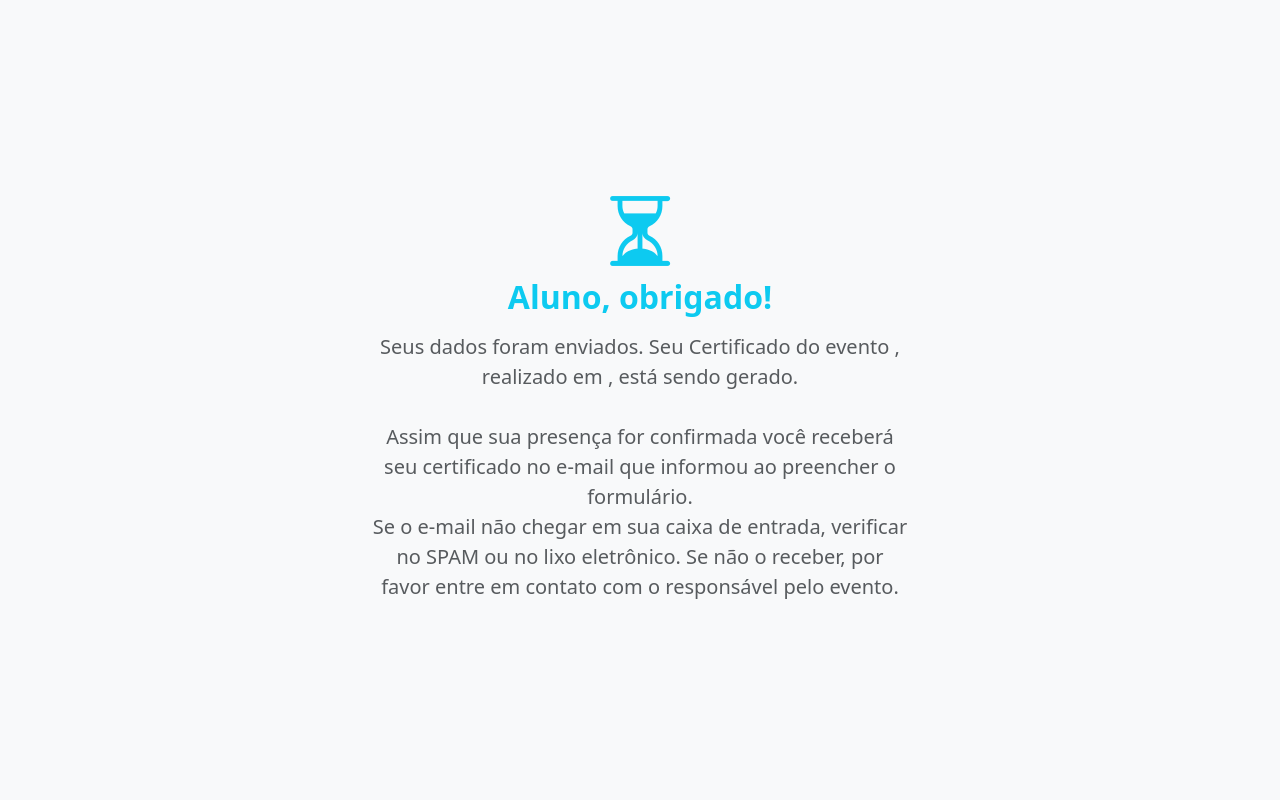
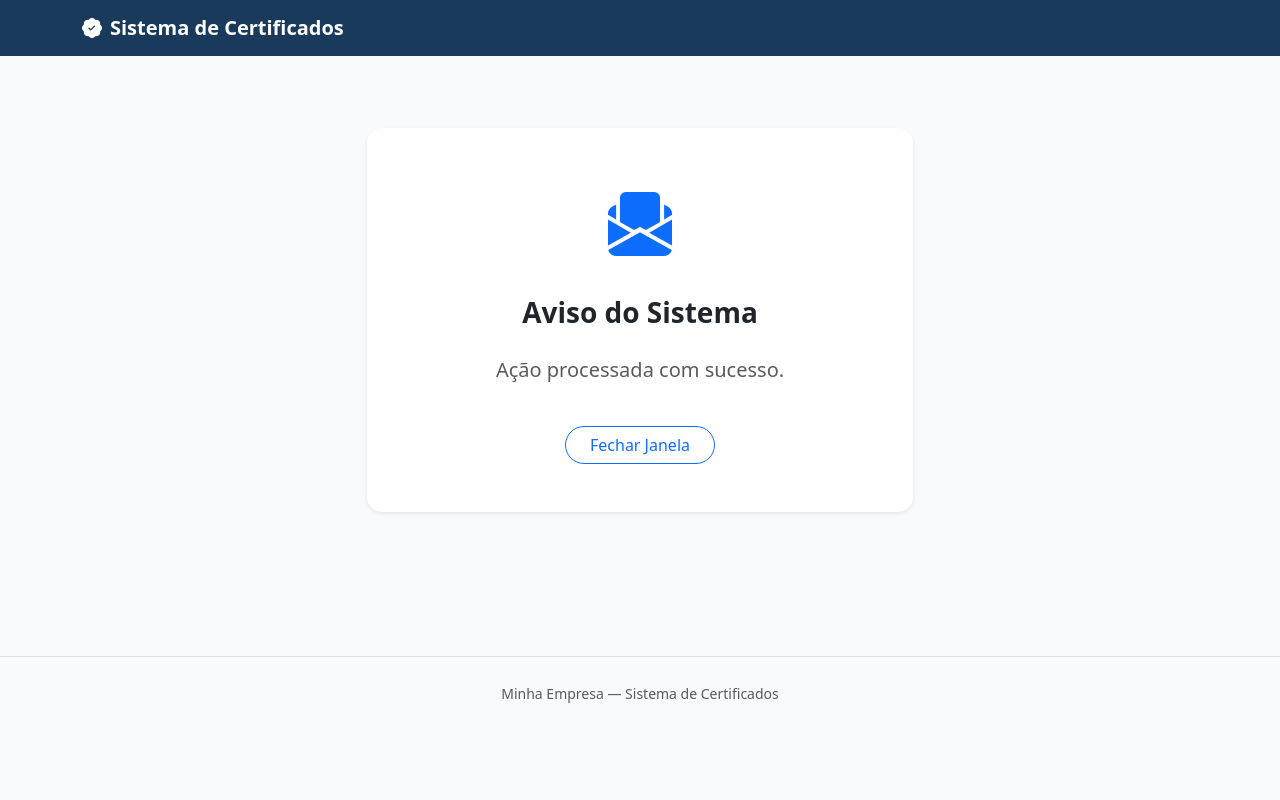
Before and after one commit to F-Bonin/app.gocertificado, a Django app: page /obrigado/ in a window 1280 px wide. Run offline with Django 5.2, Linux system fonts and the light colour scheme; parts of the project's set-up code (start-up, migrations or seed data) failed here and were passed over.

Commit message:
Implatado Lógica de envio do certificado lista de presença

```diff
--- a/apps/core/views.py
+++ b/apps/core/views.py
@@ -429,7 +429,7 @@ class TogglePresenceView(LoginRequiredMixin, View):
 
         # DISPARO AUTOMÁTICO (CELERY): Se o check-in foi habilitado e o aluno já possui
         # uma solicitação de certificado pendente, dispara a emissão assíncrona imediatamente.
-        if registration.attended and registration.status == Registration.Status.PENDING:
+        if registration.attended and registration.status == Registration.Status.PENDING and registration.is_requested:
             issue_certificate_task.delay(str(registration.id))
 
         # Retorna resposta JSON para atualização reativa na interface (JS)
@@ -494,7 +494,7 @@ class ToggleMassPresenceView(View):
             registrations.update(attended=new_status, checkin_at=now)
 
             if new_status:
-                for reg in registrations.filter(status='pending'):
+                for reg in registrations.filter(status='pending', is_requested=True):
                     issue_certificate_task.delay(str(reg.id))
 
             # Sênior Fix: Converte UTC para a hora local (America/Sao_Paulo) antes de formatar a string
@@ -524,7 +524,7 @@ class PublicTogglePresenceView(View):
         registration.checkin_at = timezone.now() if registration.attended else None
         registration.save(update_fields=['attended', 'checkin_at'])
 
-        if registration.attended and registration.status == Registration.Status.PENDING:
+        if registration.attended and registration.status == Registration.Status.PENDING and registration.is_requested:
             issue_certificate_task.delay(str(registration.id))
 
         # Sênior Fix: Converte UTC para a hora local (America/Sao_Paulo) antes de formatar a string
--- a/apps/registrations/models.py
+++ b/apps/registrations/models.py
@@ -85,6 +85,7 @@ class Registration(models.Model):
     )
 
     attended = models.BooleanField("Presença Confirmada", default=False)
+    is_requested = models.BooleanField("Certificado Solicitado", default=False)
     checkin_at = models.DateTimeField("Data/Hora do Check-in", null=True, blank=True)
     certificate_requested = models.BooleanField("Certificado Solicitado", default=False)
 
--- a/apps/registrations/views.py
+++ b/apps/registrations/views.py
@@ -12,51 +12,27 @@ from .forms import RegistrationForm
 
 
 class RegistrationCreateView(CreateView):
-    """Exibe e processa o formulário de solicitação de certificado do participante."""
+    """Exibe e processa o formulário de solicitação de certificado (PÓS-EVENTO)."""
     model = Registration
     form_class = RegistrationForm
     template_name = "registrations/form.html"
     success_url = reverse_lazy("registrations:registration_success")
-    is_pre_event = False  # Define se a view é de pré-evento
 
     def dispatch(self, request, *args, **kwargs):
-        """
-        Blindagem: Verifica se a solicitação de certificado está dentro do período permitido.
-        """
         course = get_object_or_404(Course, slug=self.kwargs['slug'])
-        now = timezone.now()
-
-        # Trava: Início da Solicitação (se definido)
-        if course.certificate_start and now < course.certificate_start:
-            return render(request, "registrations/time_locked.html", {
-                "course": course,
-                "action_type": "solicitação de certificado",
-                "lock_state": "early",
-                "target_date": course.certificate_start
-            }, status=403)
-
-        # Trava: Término da Solicitação (se definido)
-        if course.certificate_end and now > course.certificate_end:
-            return render(request, "registrations/time_locked.html", {
-                "course": course,
-                "action_type": "solicitação de certificado",
-                "lock_state": "late",
-                "target_date": course.certificate_end
-            }, status=403)
-
+        # Ajuste Sênior: certificate_end substituiu expires_at conforme CURRENT_STATE.md
+        if course.certificate_end and timezone.now() > course.certificate_end:
+            return HttpResponseForbidden(
+                "<div style='text-align:center; margin-top:50px; font-family:sans-serif;'>"
+                "<h2>A solicitação de certificado para este treinamento foi encerrada.</h2>"
+                "<p>O prazo limite para preenchimento deste formulário expirou.</p>"
+                "</div>"
+            )
         return super().dispatch(request, *args, **kwargs)
 
     def get_initial(self):
-        """
-        Preenche os dados iniciais do formulário baseando-se no curso encontrado via Slug.
-        Removido o uso de self.request.GET para evitar manipulação via Query String.
-        """
         initial = super().get_initial()
-
-        # Busca direta no banco de dados utilizando o Slug amigável da URL
         course = get_object_or_404(Course, slug=self.kwargs['slug'])
-
-        # Preenche os campos de endereço da instituição baseados no curso
         initial.update({
             "institution_name": course.institution_name,
             "institution_street": course.institution_street,
@@ -67,154 +43,144 @@ class RegistrationCreateView(CreateView):
         return initial
 
     def form_valid(self, form):
-        """
-        Lógica Sênior: Máquina de estados baseada em persistência no banco de dados.
-        Utiliza 'certificate_requested' para diferenciar solicitações inéditas de duplicidades.
-        """
-        # 1. Recuperação de dados base
         course = get_object_or_404(Course, slug=self.kwargs['slug'])
         cpf = form.cleaned_data.get('cpf')
-        inscricao = Registration.objects.filter(cpf=cpf, course=course).first()
+        full_name = form.cleaned_data.get('full_name', '')
+        # Ajuste Sênior: Extração segura do primeiro nome para evitar exibição de lista
+        first_name = full_name.split()[0] if full_name else ""
+        course_date_str = course.start_date.strftime('%d/%m/%Y') if course.start_date else ""
 
-        # 2. Extração do nome para feedback personalizado
-        full_name = form.cleaned_data.get('full_name') if not inscricao else inscricao.full_name
-        first_name = full_name.split()[0] if full_name else "Participante"
+        from apps.registrations.models import Registration
+        reg = Registration.objects.filter(cpf=cpf, course=course).first()
 
-        # 3. Injeção de metadados na sessão (Obrigatórios para o template)
-        self.request.session['registered_first_name'] = first_name
-        self.request.session['course_name'] = course.name
-        self.request.session['course_date'] = course.start_date.strftime('%d/%m/%Y')
+        if not reg:
+            # REGRA 5: CPF não encontrado
+            msg = (f"{first_name}, seu número de CPF não consta em nossa base de dados para o evento "
+                   f"{course.name} realizado no dia {course_date_str}. Pode ser que você tenha digitado "
+                   f"seu CPF errado, ou você não tenha feito inscrição para esse evento. Caso não tenha "
+                   f"feito a inscrição, entre em contato com o responsável pelo evento. Após realizar sua "
+                   f"inscrição, faça a solicitação do seu certificado preenchendo este formulário. Obrigado!")
+            form.add_error('cpf', msg)
+            return self.form_invalid(form)
 
-        if inscricao:
-            # Caso 1: Certificado já enviado anteriormente -> Exibe Condição 2
-            if inscricao.status == Registration.Status.SENT:
-                self.request.session['already_requested'] = True
-                self.object = inscricao
-                return HttpResponseRedirect(self.get_success_url())
+        # Atualiza os dados da inscrição existente em vez de duplicar
+        for field, value in form.cleaned_data.items():
+            setattr(reg, field, value)
 
-            # Caso 2: Atualização de Registro Existente (Match de CPF)
-            # Verifica se já houve uma solicitação prévia para diferenciar Condição 3 de 4
-            ja_solicitou_antes = inscricao.certificate_requested
+        # MOTOR DE REGRAS PÓS-EVENTO
+        from apps.certificates.tasks import issue_certificate_task
 
-            # Absorve correções cadastrais
-            for field, value in form.cleaned_data.items():
-                setattr(inscricao, field, value)
+        if reg.attended:
+            if reg.status == Registration.Status.PENDING:
+                # REGRA 1
+                msg = (f"{first_name}, obrigado! Seus dados foram enviados. Seu Certificado do evento "
+                       f"{course.name}, realizado em {course_date_str}, está sendo gerado. Você o receberá no e-mail "
+                       f"que informou ao preencher o formulário. Se o e-mail não chegar em sua caixa de entrada, "
+                       f"verificar no SPAM ou no lixo eletrônico. Se não o receber, por favor entre em contato "
+                       f"com o responsável pelo evento.")
+                reg.is_requested = True
+                reg.save()
+                issue_certificate_task.delay(str(reg.id))
+            else:
+                # REGRA 2
+                msg = (f"{first_name}, Você já solicitou seu certificado do evento {course.name}, "
+                       f"realizado em {course_date_str}. Caso não tenha recebido em sua caixa de entrada, "
+                       f"verifique o SPAM e Lixo eletrônico. Se já verificou ou teve algum problema com as "
+                       f"informações do seu certificado, entre em contato com o responsável pelo evento.")
+                reg.is_requested = True
+                reg.save()
+        else:
+            if not reg.is_requested:
+                # REGRA 3
+                msg = (f"{first_name}, obrigado! Seus dados foram enviados. Seu Certificado do evento "
+                       f"{course.name}, realizado em {course_date_str}, está sendo gerado. Assim que sua "
+                       f"presença for confirmada você receberá seu certificado no e-mail que informou ao "
+                       f"preencher o formulário. Se o e-mail não chegar em sua caixa de entrada, verificar "
+                       f"no SPAM ou no lixo eletrônico. Se não o receber, por favor entre em contato com o "
+                       f"responsável pelo evento.")
+                reg.is_requested = True
+                reg.save()
+            else:
+                # REGRA 4
+                msg = (f"{first_name}, Você já solicitou seu certificado do evento {course.name}, "
+                       f"realizado em {course_date_str}. Assim que sua presença for confirmada você receberá "
+                       f"seu certificado no e-mail que informou ao preencher o formulário. Se o e-mail não "
+                       f"chegar em sua caixa de entrada, verificar no SPAM ou no lixo eletrônico. Se não o "
+                       f"receber, por favor entre em contato com o responsável pelo evento.")
+                reg.save()
 
-            inscricao.certificate_requested = True  # Persiste a solicitação no banco
-            inscricao.save()
-            self.object = inscricao
+        self.request.session['success_message'] = msg
+        # Sênior Fix: Preenche o objeto obrigatório do CreateView para não quebrar o redirecionamento
+        self.object = reg
+        return HttpResponseRedirect(self.get_success_url())
 
-            # Verifica automação via Celery (Check-in confirmado)
-            if not self.is_pre_event and inscricao.attended:
-                from apps.certificates.tasks import issue_certificate_task
-                issue_certificate_task.delay(str(inscricao.pk))
-                self.request.session['auto_emitted'] = True  # Exibe Condição 1
-            elif ja_solicitou_antes:
-                # Se não tem check-in e já tinha solicitado antes -> Exibe Condição 4
-                self.request.session['already_pending'] = True
+    def get_context_data(self, **kwargs):
+        """
+        Sênior Fix: Recupera o Treinamento no banco de dados via slug da URL
+        e injeta no contexto do template para popular os dados visuais do evento
+        (Nome, Data, Carga Horária, Local).
+        """
+        context = super().get_context_data(**kwargs)
+        from django.shortcuts import get_object_or_404
+        from apps.core.models import Course
 
-            # Se ja_solicitou_antes era False, cai no else do template -> Exibe Condição 3
-            return HttpResponseRedirect(self.get_success_url())
+        # Busca o curso real pelo Slug da URL para garantir segurança
+        context['course'] = get_object_or_404(Course, slug=self.kwargs['slug'])
+        return context
 
-        # Caso 3: Nova Inscrição (Criação de Registro)
+class EventRegistrationCreateView(RegistrationCreateView):
+    """Exibe e processa o formulário de Inscrição (PRÉ-EVENTO)."""
+    template_name = "registrations/event_form.html"
+
+    def dispatch(self, request, *args, **kwargs):
+        course = get_object_or_404(Course, slug=self.kwargs['slug'])
+        now = timezone.now()
+
+        if course.registration_start and now < course.registration_start:
+            return HttpResponseForbidden(
+                "<div style='text-align:center; margin-top:50px; font-family:sans-serif;'>"
+                "<h2>As inscrições para este evento ainda não começaram.</h2>"
+                "</div>"
+            )
+        if course.registration_end and now > course.registration_end:
+            return HttpResponseForbidden(
+                "<div style='text-align:center; margin-top:50px; font-family:sans-serif;'>"
+                "<h2>As inscrições para este evento foram encerradas.</h2>"
+                "</div>"
+            )
+        return super(RegistrationCreateView, self).dispatch(request, *args, **kwargs)
+
+    def form_valid(self, form):
+        course = get_object_or_404(Course, slug=self.kwargs['slug'])
+
+        if Registration.objects.filter(cpf=form.instance.cpf, course=course).exists():
+            form.add_error('cpf', 'Este CPF já está inscrito nesta turma/data deste evento.')
+            return self.form_invalid(form)
+
         inscricao = form.save(commit=False)
         inscricao.course = course
         inscricao.course_name = course.name
         inscricao.course_date = course.start_date
         inscricao.course_workload = course.hours
-        inscricao.certificate_requested = True  # Marca como solicitado no banco
+        inscricao.is_requested = False
         inscricao.save()
+
+        # Ajuste Sênior: Extração segura do primeiro nome
+        first_name = inscricao.full_name.split()[0] if inscricao.full_name else ""
+        course_date_str = course.start_date.strftime('%d/%m/%Y') if course.start_date else ""
+
+        # REGRA 0
+        self.request.session['success_message'] = (
+            f"{first_name}, obrigado! Seus dados foram registrados e enviados ao responsável "
+            f"pelo evento {course.name} a ser realizado em {course_date_str}. Bom evento para você! Até breve!"
+        )
+        # Sênior Fix: Preenche o objeto obrigatório do CreateView para não quebrar o redirecionamento
         self.object = inscricao
-
-        # Verifica automação imediata para novos registros
-        if not self.is_pre_event and inscricao.attended:
-            from apps.certificates.tasks import issue_certificate_task
-            issue_certificate_task.delay(str(inscricao.pk))
-            self.request.session['auto_emitted'] = True # Exibe Condição 1
-
-        # Sem flags adicionais, o template exibirá a Condição 3 (Solicitação Pendente Inédita)
         return HttpResponseRedirect(self.get_success_url())
 
-    def get_context_data(self, **kwargs):
-        """
-        Repassa os dados do objeto course para o contexto da página de inscrição de forma segura.
-        """
-        context = super().get_context_data(**kwargs)
-
-        # Busca o curso novamente via slug para garantir que os dados exibidos no template venham do banco
-        context['course'] = get_object_or_404(Course, slug=self.kwargs['slug'])
-        return context
-
-
-class EventRegistrationCreateView(RegistrationCreateView):
-    """View para inscrição pré-evento (antes do treinamento ocorrer)."""
-    template_name = "registrations/event_form.html"
-    is_pre_event = True  # Marca como pré-evento para evitar automação de certificado
-
-    def dispatch(self, request, *args, **kwargs):
-        """
-        Blindagem: Verifica se o período de inscrição pré-evento é válido.
-        """
-        course = get_object_or_404(Course, slug=self.kwargs['slug'])
-        now = timezone.now()
-
-        # Trava: Início das Inscrições (se definido)
-        if course.registration_start and now < course.registration_start:
-            return render(request, "registrations/time_locked.html", {
-                "course": course,
-                "action_type": "inscrição",
-                "lock_state": "early",
-                "target_date": course.registration_start
-            }, status=403)
-
-        # Trava: Término das Inscrições (se definido)
-        if course.registration_end and now > course.registration_end:
-            return render(request, "registrations/time_locked.html", {
-                "course": course,
-                "action_type": "inscrição",
-                "lock_state": "late",
-                "target_date": course.registration_end
-            }, status=403)
-
-        # Pula o dispatch da RegistrationCreateView (que checa certificate_start/end)
-        return super(RegistrationCreateView, self).dispatch(request, *args, **kwargs)
-
-    def form_valid(self, form):
-        """
-        Proteção contra duplicidade no pré-evento e injeção de dados na sessão.
-        """
-        course = get_object_or_404(Course, slug=self.kwargs['slug'])
-        cpf = form.cleaned_data.get('cpf')
-
-        # Bloqueio de duplicidade: Garante que o CPF não se inscreva duas vezes no mesmo curso
-        if Registration.objects.filter(cpf=cpf, course=course).exists():
-            form.add_error('cpf', 'Você já está inscrito neste evento.')
-            return self.form_invalid(form)
-
-        # Prossegue com o salvamento base e injeção de flags de sessão
-        response = super().form_valid(form)
-
-        self.request.session['is_event'] = True
-        self.request.session['course_name'] = self.object.course.name
-        self.request.session['course_date'] = self.object.course.start_date.strftime('%d/%m/%Y')
-
-        return response
-
-
 class RegistrationSuccessView(TemplateView):
-    """Tela de agradecimento personalizada conforme o estado da solicitação."""
     template_name = "registrations/registration_success.html"
-
     def get_context_data(self, **kwargs):
         context = super().get_context_data(**kwargs)
-
-        # Resgate centralizado das flags de controle para renderização das 4 condições
-        context["first_name"] = self.request.session.pop("registered_first_name", "")
-        context["course_name"] = self.request.session.pop("course_name", "")
-        context["course_date"] = self.request.session.pop("course_date", "")
-        context["already_requested"] = self.request.session.pop("already_requested", False)
-        context["already_pending"] = self.request.session.pop("already_pending", False)
-        context["auto_emitted"] = self.request.session.pop("auto_emitted", False)
-        context["is_event"] = self.request.session.pop("is_event", False)
-
+        context["success_message"] = self.request.session.pop("success_message", "Ação processada com sucesso.")
         return context
--- a/templates/registrations/registration_success.html
+++ b/templates/registrations/registration_success.html
@@ -1,100 +1,22 @@
-<!DOCTYPE html>
-<html lang="pt-BR">
-<head>
-    <meta charset="UTF-8">
-    <meta name="viewport" content="width=device-width, initial-scale=1.0">
-    <title>Sucesso | e-Certificado</title>
-    <!-- Bootstrap 5 CSS via CDN -->
-    <link href="https://cdn.jsdelivr.net/npm/bootstrap@5.3.3/dist/css/bootstrap.min.css" rel="stylesheet">
-    <!-- Bootstrap Icons via CDN -->
-    <link rel="stylesheet" href="https://cdn.jsdelivr.net/npm/bootstrap-icons@1.11.3/font/bootstrap-icons.min.css">
-    <style>
-        body {
-            background-color: #f8f9fa;
-            min-height: 100vh;
-            display: flex;
-            align-items: center;
-            justify-content: center;
-        }
-        .success-container {
-            max-width: 600px;
-            text-align: center;
-            padding: 2rem;
-        }
-    </style>
-</head>
-<body>
+{% extends "base.html" %}
 
-    <div class="container d-flex justify-content-center">
-        <div class="success-container">
-            {% if is_event %}
-                {# Inscrição pré-evento confirmada #}
-                <div class="text-center">
-                    <i class="bi bi-check-circle text-success display-1 mb-4"></i>
-                    <h2 class="fw-bold text-success mb-3">Inscrição Confirmada!</h2>
-                    <p class="text-muted fs-5">
-                        Sua inscrição no evento <strong>{{ course_name }}</strong>, <br>marcado para o dia <strong>{{ course_date }}</strong>, foi realizada com sucesso.
-                        <br><br>
-                        Obrigado por garantir sua participação!
-                    </p>
-                </div>
-            {% elif auto_emitted %}
-                {# Condição 1: Automação Celery acionada (Aluno com check-in) #}
-                <div class="text-center">
-                    <i class="bi bi-rocket-takeoff text-success display-1 mb-4"></i>
-                    <h2 class="fw-bold text-success mb-3">{{ first_name|default:"Aluno" }}, obrigado!</h2>
-                    <p class="text-muted fs-5 mt-2">
-                        Seus dados foram enviados. Seu Certificado do evento <strong>{{ course_name }}</strong>, realizado em <strong>{{ course_date }}</strong>, está sendo gerado.
-                        <br><br>
-                        Você o receberá no e-mail que informou ao preencher o formulário.
-                        <br>
-                        Se o e-mail não chegar em sua caixa de entrada, verificar no SPAM ou no lixo eletrônico. Se não o receber, por favor entre em contato com o responsável pelo evento.
-                    </p>
-                </div>
-            {% elif already_requested %}
-                {# Condição 2: Certificado já enviado anteriormente #}
-                <div class="text-center">
-                    <i class="bi bi-exclamation-circle text-warning display-1 mb-4"></i>
-                    <h2 class="fw-bold text-warning mb-3">Atenção!</h2>
-                    <p class="text-muted fs-5 mt-2">
-                        <strong>{{ first_name|default:"Aluno" }}</strong>, Você já solicitou seu certificado do evento <strong>{{ course_name }}</strong>, realizado em <strong>{{ course_date }}</strong>.
-                        <br><br>
-                        Caso não tenha recebido em sua caixa de entrada, verifique o SPAM e Lixo eletrônico.
-                        <br>
-                        Se já verificou ou tenha tido algum problema com as informações do seu certificado, entre em contato com o responsável pelo evento.
-                    </p>
-                </div>
-            {% elif already_pending %}
-                {# Condição 4: Duplicidade Pendente (Já solicitou mas aguarda check-in) #}
-                <div class="text-center">
-                    <i class="bi bi-info-circle text-info display-1 mb-4"></i>
-                    <h2 class="fw-bold text-info mb-3">Atenção!</h2>
-                    <p class="text-muted fs-5 mt-2">
-                        <strong>{{ first_name|default:"Aluno" }}</strong>, Você já solicitou seu certificado do evento <strong>{{ course_name }}</strong>, realizado em <strong>{{ course_date }}</strong>.
-                        <br><br>
-                        Assim que sua presença for confirmada você receberá seu certificado no e-mail que informou ao preencher o formulário.
-                        <br>
-                        Se o e-mail não chegar em sua caixa de entrada, verificar no SPAM ou no lixo eletrônico. Se não o receber, por favor entre em contato com o responsável pelo evento.
-                    </p>
-                </div>
-            {% else %}
-                {# Condição 3: Solicitação padrão enviada (Aguardando check-in) #}
-                <div class="text-center">
-                    <i class="bi bi-hourglass-split text-info display-1 mb-4"></i>
-                    <h2 class="fw-bold text-info mb-3">{{ first_name|default:"Aluno" }}, obrigado!</h2>
-                    <p class="text-muted fs-5 mt-2">
-                        Seus dados foram enviados. Seu Certificado do evento <strong>{{ course_name }}</strong>, realizado em <strong>{{ course_date }}</strong>, está sendo gerado.
-                        <br><br>
-                        Assim que sua presença for confirmada você receberá seu certificado no e-mail que informou ao preencher o formulário.
-                        <br>
-                        Se o e-mail não chegar em sua caixa de entrada, verificar no SPAM ou no lixo eletrônico. Se não o receber, por favor entre em contato com o responsável pelo evento.
-                    </p>
-                </div>
-            {% endif %}
+{% block title %}Aviso do Sistema{% endblock %}
+
+{% block content %}
+<div class="row justify-content-center">
+    <div class="col-md-6 text-center py-5">
+        <div class="card p-5 shadow-sm border-0" style="border-radius: 15px;">
+            <div class="mb-4">
+                <i class="bi bi-envelope-paper-fill text-primary" style="font-size: 4rem;"></i>
+            </div>
+            <h3 class="fw-bold text-dark mb-4">Aviso do Sistema</h3>
+            <p class="text-muted fs-5" style="line-height: 1.6;">
+                {{ success_message }}
+            </p>
+            <div class="mt-4">
+                <a href="javascript:window.close();" class="btn btn-outline-primary px-4 rounded-pill">Fechar Janela</a>
+            </div>
         </div>
     </div>
-
-    <!-- Bootstrap 5 JS Bundle via CDN -->
-    <script src="https://cdn.jsdelivr.net/npm/bootstrap@5.3.3/dist/js/bootstrap.bundle.min.js"></script>
-</body>
-</html>
+</div>
+{% endblock %}
```
Also changed, not shown: CURRENT_STATE.md (+9 -6 lines), templates/registrations/event_form.html (+41 -30 lines), apps/registrations/migrations/0013_registration_is_requested.py (added).
